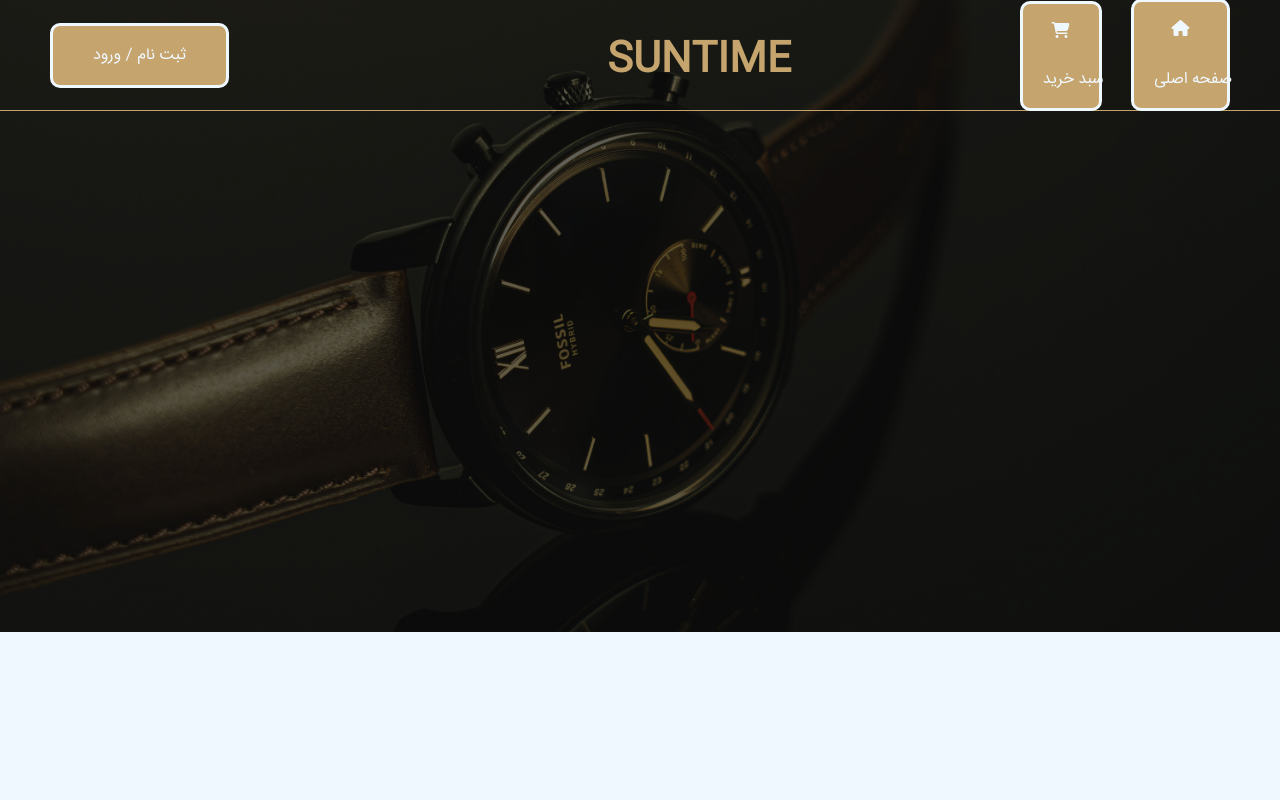
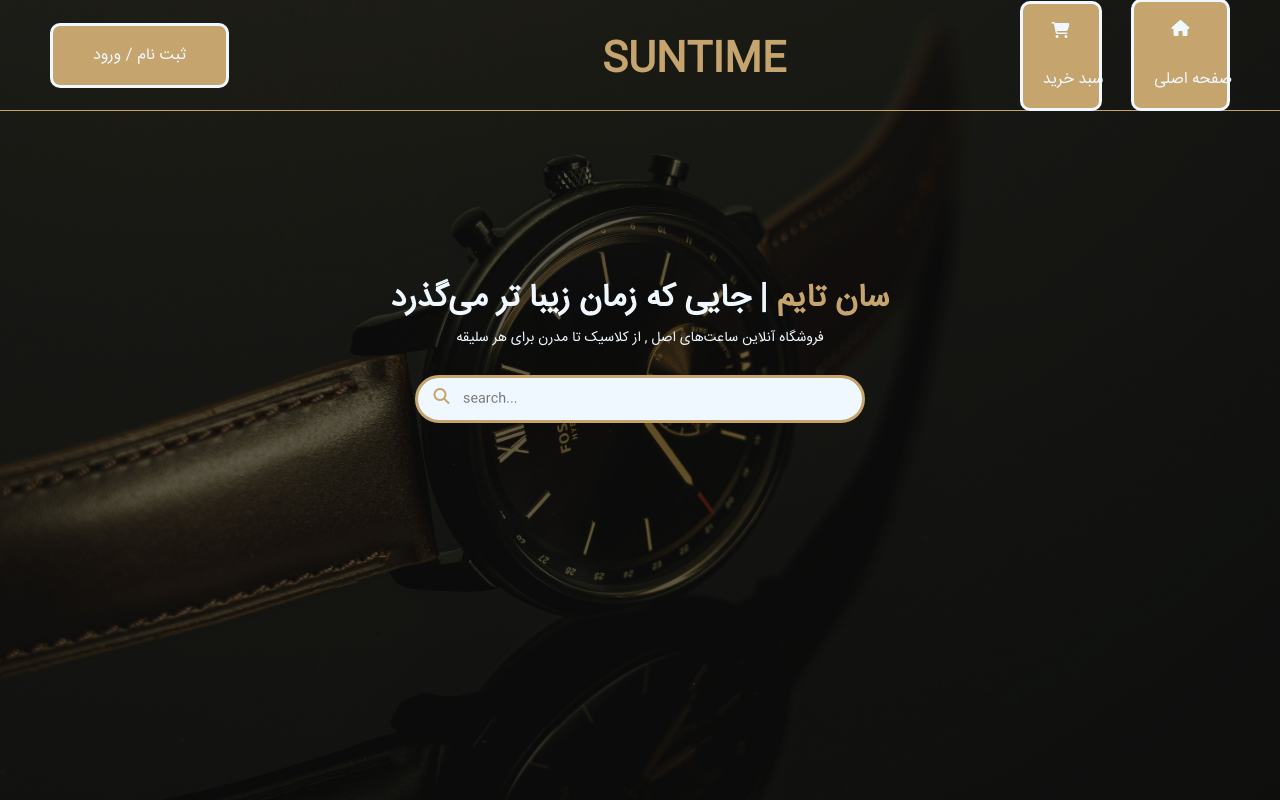
Before and after one commit to Parsa-Zolfaghari/Shoping-project-frontend, a website: page index.html in a window 1280 px wide. Drawn offline with Linux system fonts and the light colour scheme.

Commit message:
Add Header !!!!!!!!!!!!!!!!!!!!!!!!

```diff
--- a/index.html
+++ b/index.html
@@ -22,15 +22,26 @@
                 </div>
                 <div>
                     <button class="header-button-cart-shopping">
-                        <i class="fas fa-shopping-cart icon-cart__shopping" style="color: aliceblue; width: 28px; height: 28px;"></i>
+                        <i class="fas fa-shopping-cart icon-cart__shopping"
+                            style="color: aliceblue; width: 28px; height: 28px;"></i>
                         <p>سبد خرید </p>
                     </button>
                     <button class="header-button-home">
-                         <i class="fas fa-home icon-home__user" style="color: aliceblue; width: 30px; height: 30px;"></i>
+                        <i class="fas fa-home icon-home__user" style="color: aliceblue; width: 30px; height: 30px;"></i>
                         <p> صفحه اصلی</p>
                     </button>
                 </div>
             </nav>
+            <div class="header__input">
+                <h1 class="header__input-title"> <span>سان تایم</span> | جایی که زمان زیبا تر می‌گذرد</h1>
+                <p class="header__input-tagline">فروشگاه آنلاین ساعت‌های اصل , از کلاسیک تا مدرن برای هر سلیقه</p>
+
+                <div class="input-box">
+                    <input type="text" class="input" placeholder="search...">
+                    <i class="fas fa-search" style=" width: 23px;height: 23px; position: absolute; right: 412px; top: 50%; transform: translateY(-50%); color: #c5a46d;"></i>
+                </div>
+
+            </div>
         </div>
     </header>
 
--- a/styles/header.css
+++ b/styles/header.css
@@ -1,13 +1,14 @@
 @import url("./default.css");
 
-*{
+* {
     font-family: 'IRANSANS', sans-serif;
 }
+
 .header-nav {
     display: flex;
     justify-content: space-between;
     align-items: center;
-    border-bottom: 1px solid var(--primary);
+    border-bottom: 0.1px solid var(--primary);
     height: 110px;
     color: var(--primary);
 }
@@ -17,14 +18,14 @@
     background-color: var(--primary);
     border-radius: 10px;
     color: var(--light);
-    padding:0 40px;
+    padding: 0 40px;
     margin-left: 50px;
 }
 
-header{
+header {
     background: url('../assets/img/header/pexels-castorlystock-3829441.jpg')center center / cover;
     width: 100%;
-    height: 632px;
+    height: 100vh;
 }
 
 .header-container {
@@ -33,13 +34,14 @@ header{
 }
 
 .header-title {
+    text-align: center;
     margin-top: 50px;
     font-size: 40px;
     font-weight: bold;
-    margin-left: 150px;
+    margin-left: 140px;
 }
 
-.header-button-home{
+.header-button-home {
     border: 3px solid var(--light);
     background-color: var(--primary);
     border-radius: 10px;
@@ -50,7 +52,7 @@ header{
     cursor: pointer;
 }
 
-.header-button-cart-shopping{
+.header-button-cart-shopping {
     border: 3px solid var(--light);
     background-color: var(--primary);
     border-radius: 10px;
@@ -61,7 +63,7 @@ header{
     cursor: pointer;
 }
 
-.header-button-home > svg{
+.header-button-home>svg {
     width: 100px;
     height: 100px;
     display: flex;
@@ -70,14 +72,15 @@ header{
     margin-right: 95px;
     cursor: pointer;
 }
-.header-button-home > p{
+
+.header-button-home>p {
     margin-right: -25px;
     display: flex;
     flex-direction: column;
     margin-bottom: 0;
 }
 
-.header-button-cart-shopping > svg{
+.header-button-cart-shopping>svg {
     width: 35px;
     height: 35px;
     display: flex;
@@ -86,9 +89,53 @@ header{
     margin-right: 85px;
     cursor: pointer;
 }
-.header-button-cart-shopping > p{
+
+.header-button-cart-shopping>p {
     margin-right: -25px;
     display: flex;
     flex-direction: column;
     margin-bottom: 0;
 }
+
+.header__input {
+    /* margin-top: -21px; */
+    width: 100%;
+    text-align: center;
+    padding-top: 120px;
+}
+
+.header__input-title {
+    margin-top: 40px;
+    color: var(--light);
+}
+
+.header__input-title>span {
+    color: var(--primary);
+}
+
+.header__input-tagline {
+    margin-top: -20px;
+    color: var(--light);
+    font-size: 14px;
+}
+
+.input-box {
+    margin-top: 25px;
+    display: flex;
+    justify-self: center;
+    position: relative;
+    /* margin-left: 35px; */
+    width: 450px;
+}
+
+.input {
+
+    width: 100%;
+    padding: 10px 40px 10px 10px;
+    border-radius: 50px;
+    background-color: var(--light);
+    border: 3px solid var(--primary);
+}
+.input::placeholder{
+    padding-left: 35px;
+}
```
